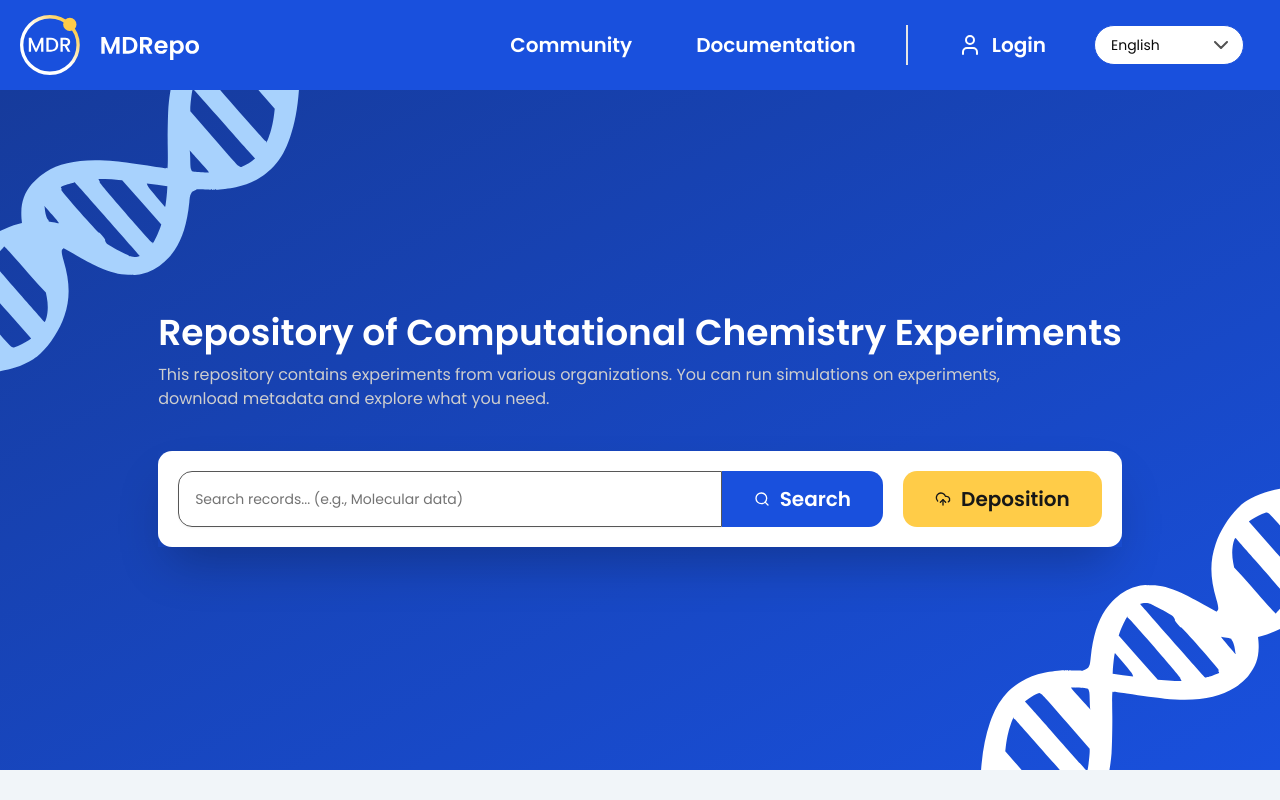
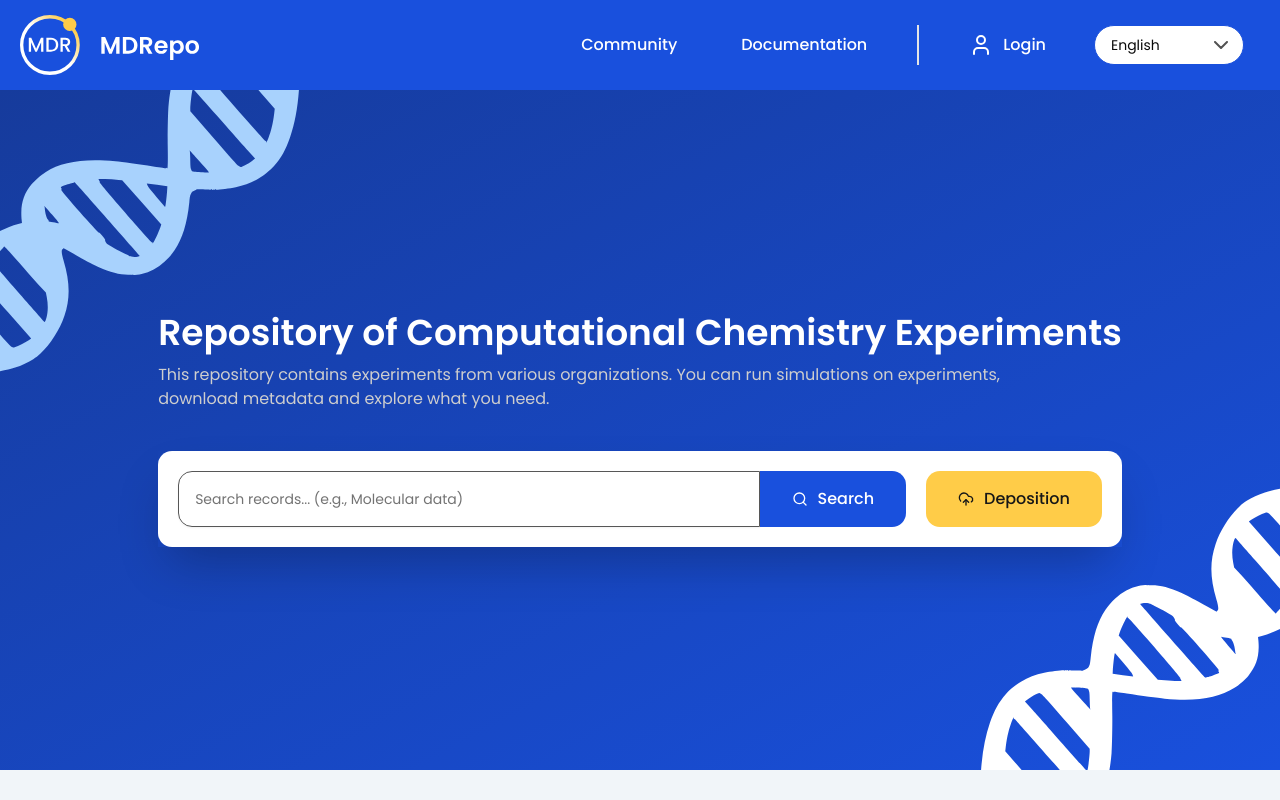
Before and after one commit to k00rimo/invenio-app, a React (Vite) app: page / in a window 1280 px wide. Shown: the top 800 px of the page. Built offline with nearby package versions, Linux system fonts and the light colour scheme.

Commit message:
change typography

```diff
--- a/src/index.css
+++ b/src/index.css
@@ -53,10 +53,10 @@
   --color-red-light: var(--red-light);
 
   /* Custom font sizes for buttons */
-  --font-size-button-normal: 1.25rem;
-  --font-size-button-sm: 14px;
+  --font-size-button-normal: 1rem;
+  --font-size-button-sm: 0.875rem;
   --font-size-heading: 2.25rem;
-  --font-size-heading2: 2rem;
+  --font-size-heading2: 1.875rem;
   --font-size-heading3: 1.5rem;
   --font-size-subheadline: 1rem;
   --font-size-body-small: 0.875rem;
@@ -73,15 +73,15 @@
   --line-height-narrow-text: 1rem;
   --line-height-input: 1.25rem;
 
-  --font-weight-button-normal: 600;
-  --font-weight-button-sm: 600;
+  --font-weight-button-normal: 500;
+  --font-weight-button-sm: 500;
   --font-weight-heading: 600;
   --font-weight-heading2: 500;
   --font-weight-heading3: 500;
   --font-weight-subheadline: 500;
   --font-weight-body-small: 400;
   --font-weight-narrow-text: 400;
-  --font-weight-input: 500;
+  --font-weight-input: 400;
 }
 
 :root {
```
